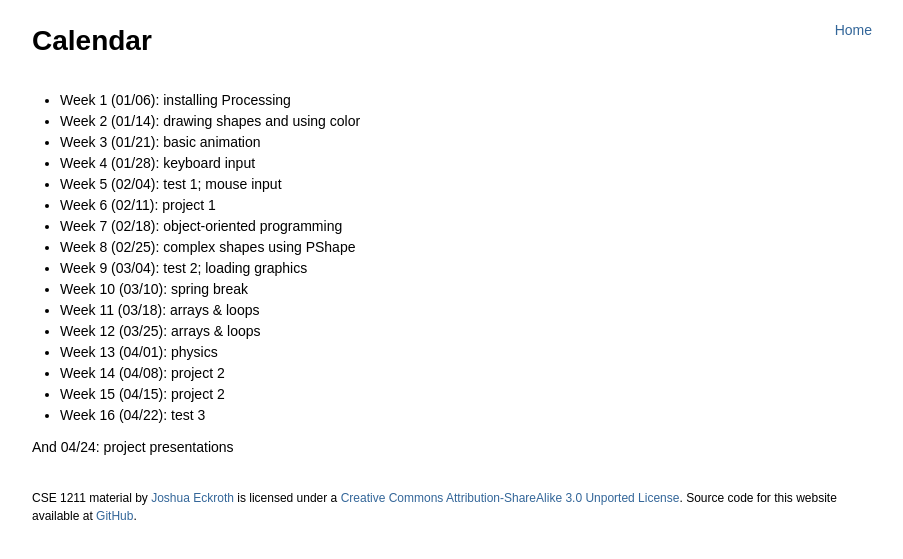
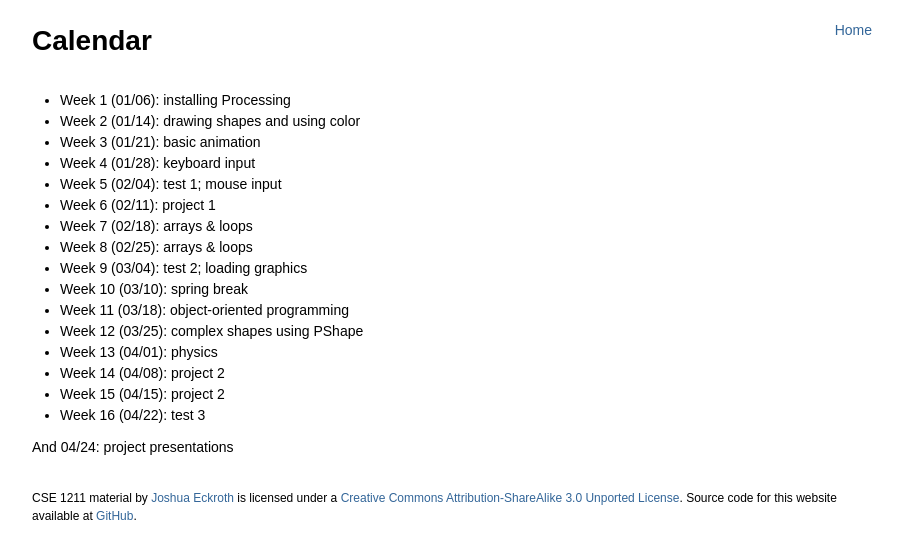
Before and after one commit to joshuaeckroth/cse1211-website, a Jekyll site: the page built from guides/_posts/2013-01-02-calendar.markdown, in a window 1280 px wide. Shown: the top 559 px of the page, without its empty margins (183-1086 px from the left). Built offline with Jekyll 4.4.1, drawn with Linux system fonts in a browser that asks for light colours; Markdown is read by kramdown in place of the engine named in the settings; comment, search, counter and statistics services are not loaded.

```diff
--- a/guides/_posts/2013-01-02-calendar.markdown
+++ b/guides/_posts/2013-01-02-calendar.markdown
@@ -11,12 +11,12 @@ title: Calendar
 - Week 4 (01/28): keyboard input
 - Week 5 (02/04): test 1; mouse input
 - Week 6 (02/11): project 1
-- Week 7 (02/18): object-oriented programming
-- Week 8 (02/25): complex shapes using PShape
+- Week 7 (02/18): arrays & loops
+- Week 8 (02/25): arrays & loops
 - Week 9 (03/04): test 2; loading graphics
 - Week 10 (03/10): spring break
-- Week 11 (03/18): arrays & loops
-- Week 12 (03/25): arrays & loops
+- Week 11 (03/18): object-oriented programming
+- Week 12 (03/25): complex shapes using PShape
 - Week 13 (04/01): physics
 - Week 14 (04/08): project 2
 - Week 15 (04/15): project 2
```
